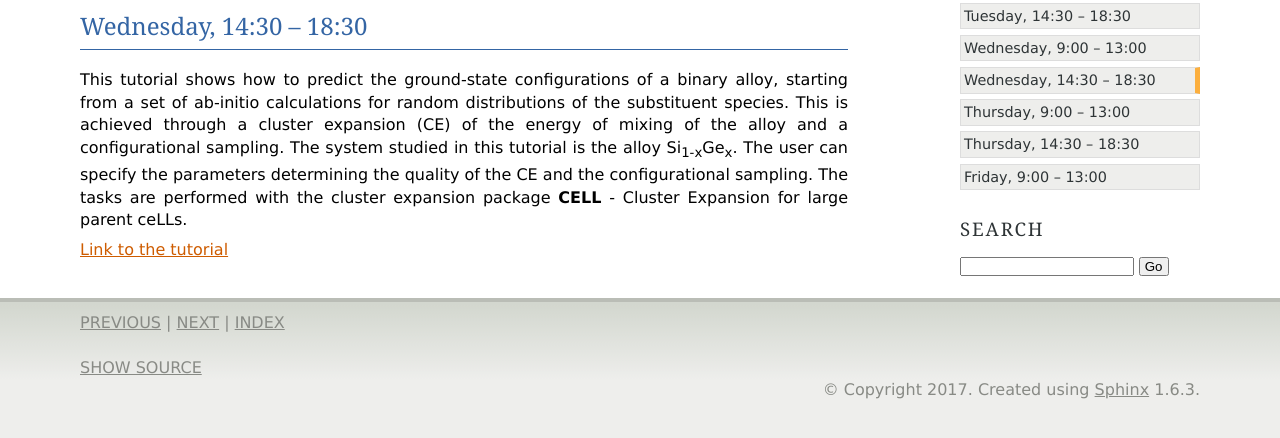
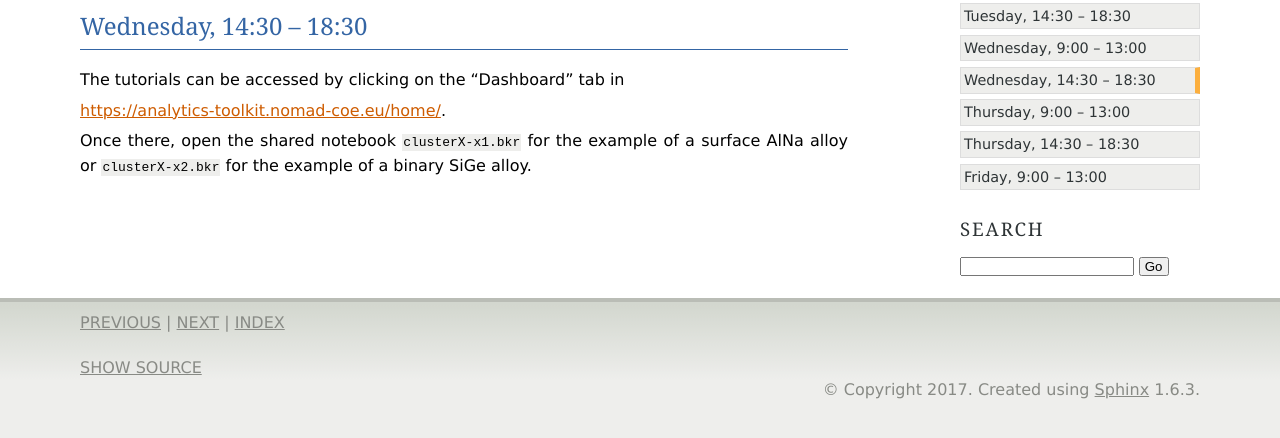
Before and after one commit to nomad-handson/nomad-handson.github.io, a plain HTML site: page 3_wed_aftern.html in a window 1280 px wide. Shown: the part 200-638 px from the top of the page. Drawn offline with Linux system fonts and the light colour scheme.

Commit message:
updates wed aftern and thur morning

```diff
--- a/3_wed_aftern.html
+++ b/3_wed_aftern.html
@@ -54,13 +54,11 @@
 <h1>Data Analytics II: Cluster Expansion &amp; Thermodynamics<a class="headerlink" href="#data-analytics-ii-cluster-expansion-thermodynamics" title="Permalink to this headline">¶</a></h1>
 <div class="section" id="wednesday-14-30-18-30">
 <h2>Wednesday, 14:30 – 18:30<a class="headerlink" href="#wednesday-14-30-18-30" title="Permalink to this headline">¶</a></h2>
-<p>This tutorial shows how to predict the ground-state configurations of a binary alloy,
-starting from a set of ab-initio calculations for random distributions of the substituent species.
-This is achieved through a cluster expansion (CE) of the energy of mixing of the alloy and a configurational sampling.
-The system studied in this tutorial is the alloy Si<sub>1-x</sub>Ge<sub>x</sub>.
-The user can specify the parameters determining the quality of the CE and the configurational sampling.
-The tasks are performed with the cluster expansion package <strong>CELL</strong> - Cluster Expansion for large parent ceLLs.</p>
-<p><a class="reference external" href="https://analytics-toolkit.nomad-coe.eu/notebook-edit/data/shared/tutorials/clusterX.bkr">Link to the tutorial</a></p>
+<p>The tutorials can be accessed by clicking on the “Dashboard” tab in</p>
+<p><a class="reference external" href="https://analytics-toolkit.nomad-coe.eu/home/">https://analytics-toolkit.nomad-coe.eu/home/</a>.</p>
+<p>Once there, open the shared
+notebook <code class="docutils literal"><span class="pre">clusterX-x1.bkr</span></code> for the example of a surface AlNa alloy or
+<code class="docutils literal"><span class="pre">clusterX-x2.bkr</span></code> for the example of a binary SiGe alloy.</p>
 </div>
 </div>
 
```
Also changed, not shown: 4_thu_morning.html (+2 -1 lines), searchindex.js.
